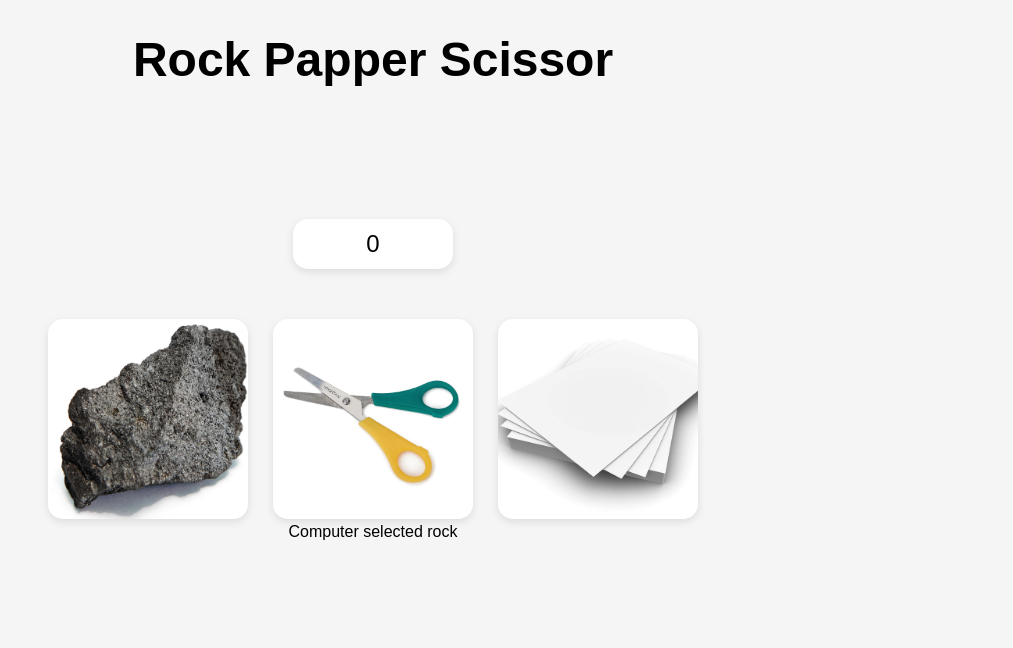
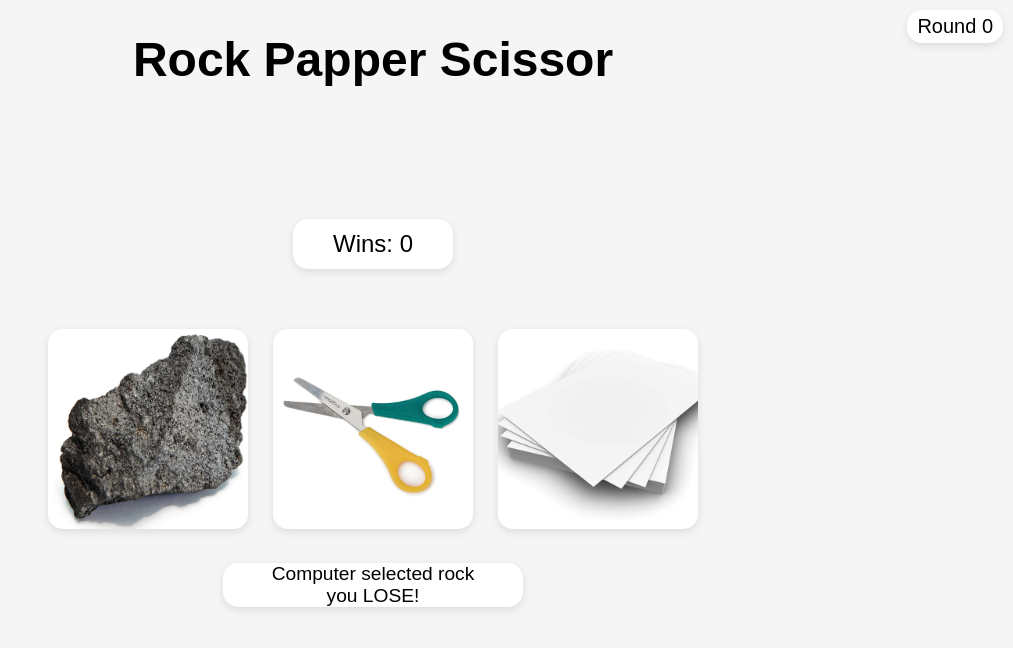
Before and after one commit to andersonzw/rock-paper-scissor, a plain HTML site: page index.html in a window 1280 px wide. Both pictures are taken after a click on the element 640 px from the left and 421 px from the top of the page. Shown: the whole page, without its empty margins (267-1280 px from the left). Drawn offline with Linux system fonts and the light colour scheme.

Commit message:
added ui for result, selection animation

```diff
--- a/index.html
+++ b/index.html
@@ -12,9 +12,10 @@
     <h1>Rock Papper Scissor</h1>
     <div id="score"> Win: 0 </div>
     <div class ="options">
-        <div class ="option rock"><img src="./images/rock.avif" id="rock" value = "rock"></div>
+        <div class ="option rock"><img src="./images/rock.avif" id="rock"></div>
         <div class ="option scissor"><img src="./images/scissor.webp" id="scissor"></div>
         <div class ="option paper"><img src="./images/paper.jpg" id="paper"></div>
     </div>
+    <div class = "round">Round <span>0</span> </div>
 </body>
 </html>
--- a/script.js
+++ b/script.js
@@ -6,12 +6,7 @@ function getComputerChoice() {
 }
 
 
-
-const rock = document.querySelector("#rock")
-const scissor = document.querySelector('#scissor')
-const paper = document.querySelector('#paper')
 const score = document.querySelector("#score")
-
 const options = document.querySelector(".options")
 const body = document.querySelector("body")
 
@@ -30,12 +25,14 @@ let count = 0
 options.addEventListener("click", e => {
     let playerSelection = e.target.id
     let computerSelection = getComputerChoice()
-    displayResults(computerSelection)
-    let result = gamePlay(playerSelection, computerSelection)
-    if (result === "win") {
+
+    let result = gamePlay(playerSelection, computerSelection).toUpperCase()
+    if (result === "WIN") {
         count++
     }
-    score.textContent = count
+    score.textContent = `Wins: ${count}`
+
+    computerResult.innerHTML = `Computer selected ${computerSelection} <br/> you ${result}!`
 
 })
 
@@ -59,9 +56,18 @@ function gamePlay(player, computer){
     }
     }
 
+function transitionEnd(e) {
+    console.log(e.target);
+    e.target.classList.remove("clicked")
+}
 
-function displayResults(computer) {
 
-    computerResult.textContent = `Computer selected ${computer}`
 
-}
+
+document.querySelectorAll("img").forEach(box => {
+    box.onclick = () => {
+        box.classList = "clicked"
+    }
+    box.addEventListener("transitionend", transitionEnd)
+
+})
--- a/style.css
+++ b/style.css
@@ -1,4 +1,5 @@
 body {
+    box-sizing: border-box;
     text-align: center;
     background-color: #f5f5f5;
     font-family: sans-serif;
@@ -38,9 +39,37 @@ h1 {
     gap: 25px;
     justify-content: center;
     align-self: center;
+    padding: 10px
 }
 
 img:hover {
     transform: scale(1.2);
     box-shadow: 0 3px 8px 0 rgba(0, 0, 0, 0.3);
 }
+
+#resultBox {
+    font-size: 1.2rem;
+    display: block;
+    background-color: white;
+    margin: 20px auto;
+    width: 300px;
+    box-shadow: 0 3px 8px 0 rgba(0, 0, 0, 0.1);
+    border-radius:15px;
+}
+
+
+img.clicked {
+    border: solid;
+
+}
+
+.round {
+    font-size: 20px;
+    display:block;
+    position: fixed;
+    top: 10px; right:10px;
+    padding: 5px 10px;
+    background: white;
+    box-shadow: 0 3px 8px 0 rgba(0, 0, 0, 0.1);
+    border-radius:15px;
+}
```
